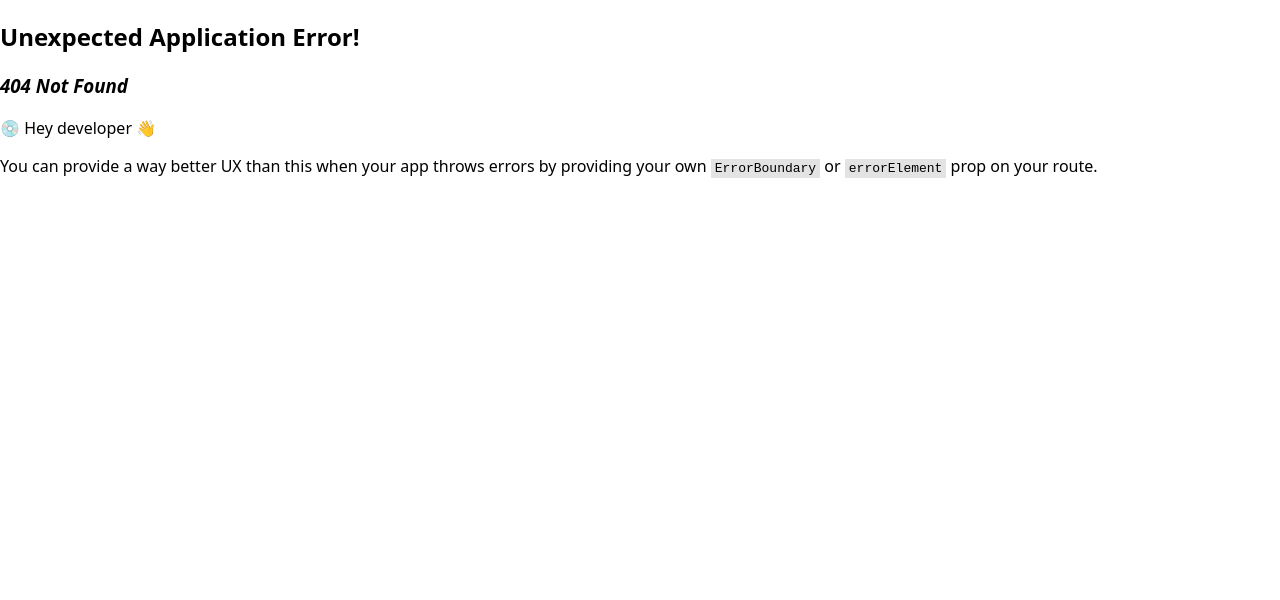
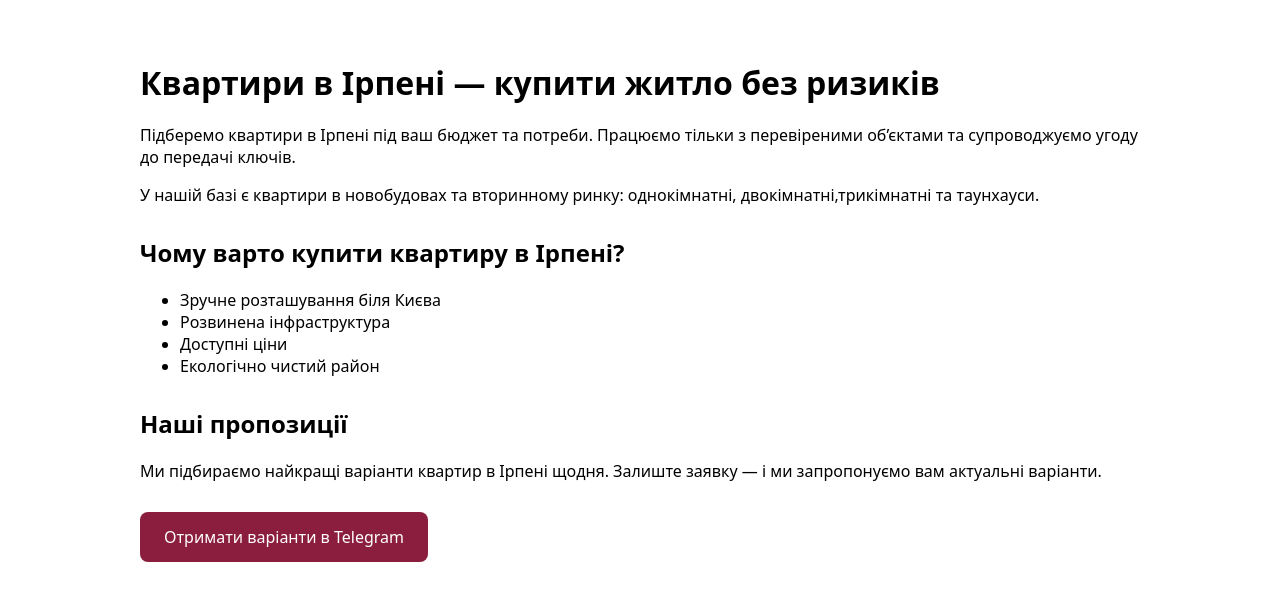
Before and after one commit to Tetiana-Rybko/real-estate-crm, a React (Vite) app in the folder Front/: page /kvartiry-irpen in a window 1280 px wide. Before the commit this address had no page. Shown: the top 600 px of the page. Built offline with nearby package versions, Linux system fonts and the light colour scheme.

Commit message:
seo page

```diff
--- a/Front/src/app/router.tsx
+++ b/Front/src/app/router.tsx
@@ -13,11 +13,16 @@ import PropertyIntakesPage from "../pages/PropertyIntakesPage";
 import PropertyIntakeCreatePage from "../pages/PropertyIntakeCreatePage";
 import PropertyIntakePage from "../pages/PropertyIntakePage";
 import PropertyIntakeEditPage from "../pages/PropertyIntakeEditPage";
+import KvartiryIrpen from "../pages/KvartiryIrpen";
 
 export const router = createBrowserRouter([
   {
     path: "/",
     element: <LandingPage />,
+  },
+  {
+  path: "/kvartiry-irpen",
+  element: <KvartiryIrpen />,
   },
   {
     path: "/login",
@@ -40,6 +45,7 @@ export const router = createBrowserRouter([
       { path: "property-intakes/new", element: <PropertyIntakeCreatePage /> },
       { path: "property-intakes/:id", element: <PropertyIntakePage /> },
       { path: "property-intakes/:id/edit", element: <PropertyIntakeEditPage /> },
+      { path: "kvartiry-irpen", element: <KvartiryIrpen /> },
     ],
   },
 ]);
--- /dev/null
+++ b/Front/src/pages/KvartiryIrpen.tsx
@@ -0,0 +1,59 @@
+export default function KvartiryIrpen(){
+  return (
+    <div style={{ padding: "40px 24px", maxWidth: 1000, margin: "0 auto" }}>
+
+      <h1 style={{ fontSize: 32, marginBottom: 20 }}>
+        Квартири в Ірпені — купити житло без ризиків
+      </h1>
+
+      <p style={{ marginBottom: 16 }}>
+        Підберемо квартири в Ірпені під ваш бюджет та потреби.
+        Працюємо тільки з перевіреними об’єктами та супроводжуємо угоду до передачі ключів.
+      </p>
+
+      <p style={{ marginBottom: 16 }}>
+        У нашій базі є квартири в новобудовах та вторинному ринку:
+        однокімнатні, двокімнатні,трикімнатні та таунхауси.
+      </p>
+
+      <h2 style={{ marginTop: 30 }}>
+        Чому варто купити квартиру в Ірпені?
+      </h2>
+
+      <ul>
+        <li>Зручне розташування біля Києва</li>
+        <li>Розвинена інфраструктура</li>
+        <li>Доступні ціни</li>
+        <li>Екологічно чистий район</li>
+      </ul>
+
+      <h2 style={{ marginTop: 30 }}>
+        Наші пропозиції
+      </h2>
+
+      <p>
+        Ми підбираємо найкращі варіанти квартир в Ірпені щодня.
+        Залиште заявку — і ми запропонуємо вам актуальні варіанти.
+      </p>
+
+      <div style={{ marginTop: 30 }}>
+        <a
+          href="https://t.me/bagirarieltor"
+          target="_blank"
+          rel="noreferrer"
+          style={{
+            background: "#8B1E3F",
+            color: "#fff",
+            padding: "14px 24px",
+            borderRadius: 8,
+            textDecoration: "none",
+            display: "inline-block"
+          }}
+        >
+          Отримати варіанти в Telegram
+        </a>
+      </div>
+
+    </div>
+  );
+}
```
